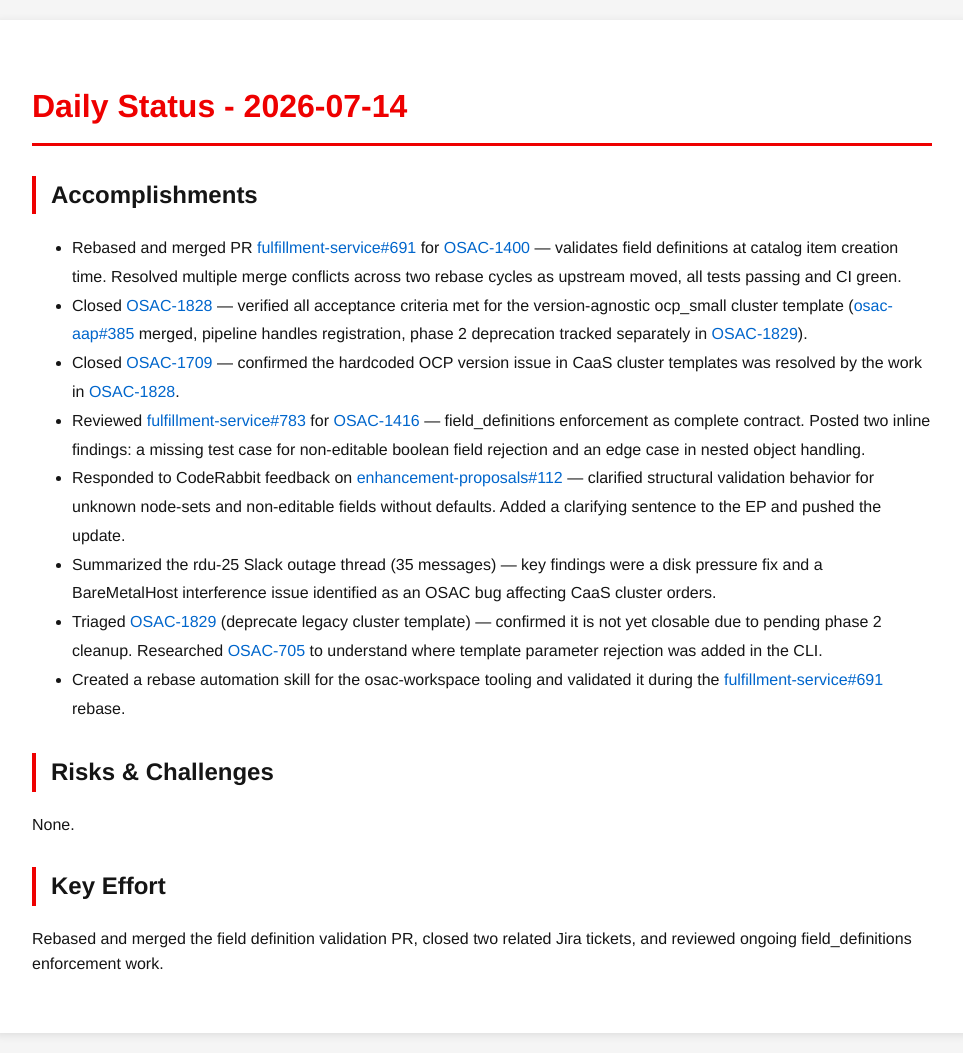
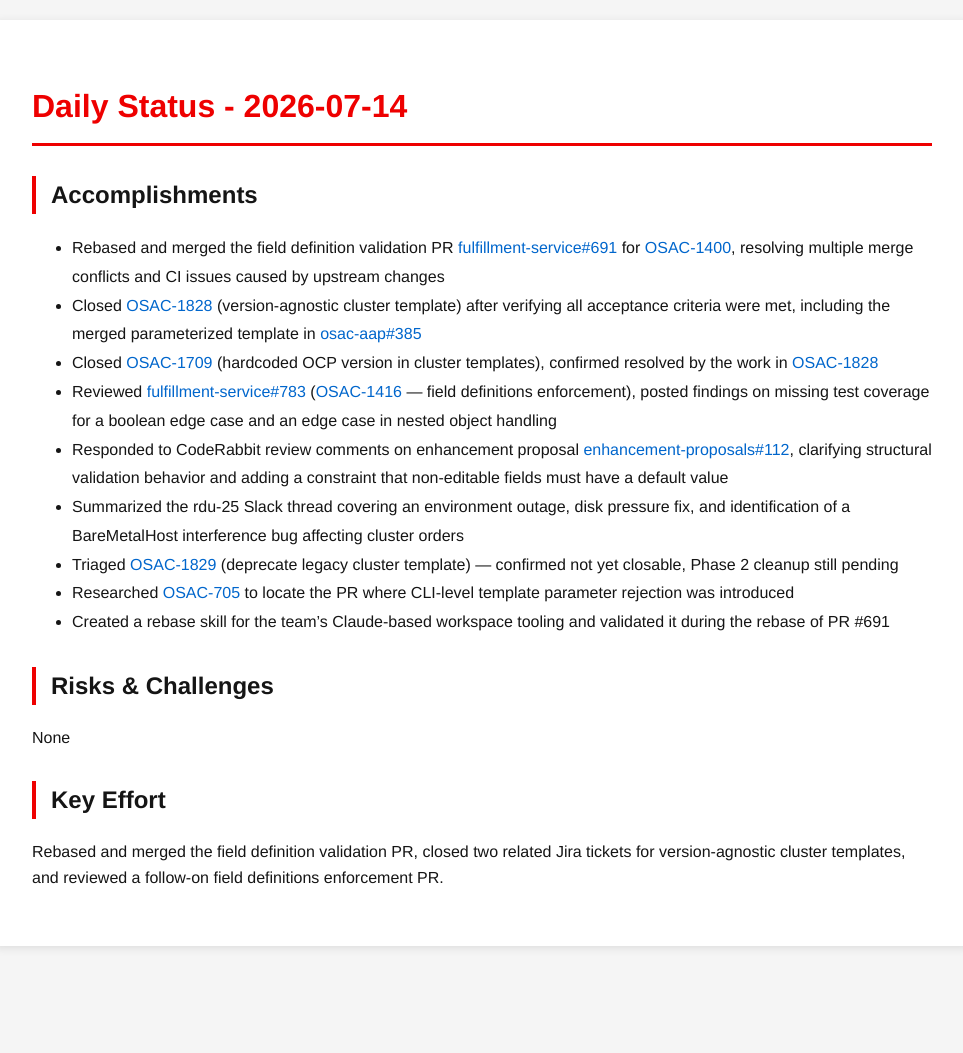
Before and after one commit to tzvatot/daily-status, a Jekyll site: the page built from 2026-07-14.md, in a window 1280 px wide. Shown: the whole page, without its empty margins (158-1121 px from the left). Built offline with Jekyll 4.4.1, drawn with Linux system fonts in a browser that asks for light colours; after the commit the page ends 966 px from its top, so only the background shows below that.

Commit message:
Daily status update - 2026-07-14

```diff
--- a/2026-07-14.md
+++ b/2026-07-14.md
@@ -7,17 +7,18 @@
 # Daily Status - 2026-07-14
 
 ## Accomplishments
-- Rebased and merged PR [fulfillment-service#691](https://github.com/osac-project/fulfillment-service/pull/691) for [OSAC-1400](https://redhat.atlassian.net/browse/OSAC-1400) — validates field definitions at catalog item creation time. Resolved multiple merge conflicts across two rebase cycles as upstream moved, all tests passing and CI green.
-- Closed [OSAC-1828](https://redhat.atlassian.net/browse/OSAC-1828) — verified all acceptance criteria met for the version-agnostic ocp_small cluster template ([osac-aap#385](https://github.com/osac-project/osac-aap/pull/385) merged, pipeline handles registration, phase 2 deprecation tracked separately in [OSAC-1829](https://redhat.atlassian.net/browse/OSAC-1829)).
-- Closed [OSAC-1709](https://redhat.atlassian.net/browse/OSAC-1709) — confirmed the hardcoded OCP version issue in CaaS cluster templates was resolved by the work in [OSAC-1828](https://redhat.atlassian.net/browse/OSAC-1828).
-- Reviewed [fulfillment-service#783](https://github.com/osac-project/fulfillment-service/pull/783) for [OSAC-1416](https://redhat.atlassian.net/browse/OSAC-1416) — field_definitions enforcement as complete contract. Posted two inline findings: a missing test case for non-editable boolean field rejection and an edge case in nested object handling.
-- Responded to CodeRabbit feedback on [enhancement-proposals#112](https://github.com/osac-project/enhancement-proposals/pull/112) — clarified structural validation behavior for unknown node-sets and non-editable fields without defaults. Added a clarifying sentence to the EP and pushed the update.
-- Summarized the rdu-25 Slack outage thread (35 messages) — key findings were a disk pressure fix and a BareMetalHost interference issue identified as an OSAC bug affecting CaaS cluster orders.
-- Triaged [OSAC-1829](https://redhat.atlassian.net/browse/OSAC-1829) (deprecate legacy cluster template) — confirmed it is not yet closable due to pending phase 2 cleanup. Researched [OSAC-705](https://redhat.atlassian.net/browse/OSAC-705) to understand where template parameter rejection was added in the CLI.
-- Created a rebase automation skill for the osac-workspace tooling and validated it during the [fulfillment-service#691](https://github.com/osac-project/fulfillment-service/pull/691) rebase.
+- Rebased and merged the field definition validation PR [fulfillment-service#691](https://github.com/osac-project/fulfillment-service/pull/691) for [OSAC-1400](https://redhat.atlassian.net/browse/OSAC-1400), resolving multiple merge conflicts and CI issues caused by upstream changes
+- Closed [OSAC-1828](https://redhat.atlassian.net/browse/OSAC-1828) (version-agnostic cluster template) after verifying all acceptance criteria were met, including the merged parameterized template in [osac-aap#385](https://github.com/osac-project/osac-aap/pull/385)
+- Closed [OSAC-1709](https://redhat.atlassian.net/browse/OSAC-1709) (hardcoded OCP version in cluster templates), confirmed resolved by the work in [OSAC-1828](https://redhat.atlassian.net/browse/OSAC-1828)
+- Reviewed [fulfillment-service#783](https://github.com/osac-project/fulfillment-service/pull/783) ([OSAC-1416](https://redhat.atlassian.net/browse/OSAC-1416) — field definitions enforcement), posted findings on missing test coverage for a boolean edge case and an edge case in nested object handling
+- Responded to CodeRabbit review comments on enhancement proposal [enhancement-proposals#112](https://github.com/osac-project/enhancement-proposals/pull/112), clarifying structural validation behavior and adding a constraint that non-editable fields must have a default value
+- Summarized the rdu-25 Slack thread covering an environment outage, disk pressure fix, and identification of a BareMetalHost interference bug affecting cluster orders
+- Triaged [OSAC-1829](https://redhat.atlassian.net/browse/OSAC-1829) (deprecate legacy cluster template) — confirmed not yet closable, Phase 2 cleanup still pending
+- Researched [OSAC-705](https://redhat.atlassian.net/browse/OSAC-705) to locate the PR where CLI-level template parameter rejection was introduced
+- Created a rebase skill for the team's Claude-based workspace tooling and validated it during the rebase of PR #691
 
 ## Risks & Challenges
-None.
+None
 
 ## Key Effort
-Rebased and merged the field definition validation PR, closed two related Jira tickets, and reviewed ongoing field_definitions enforcement work.
+Rebased and merged the field definition validation PR, closed two related Jira tickets for version-agnostic cluster templates, and reviewed a follow-on field definitions enforcement PR.
```
